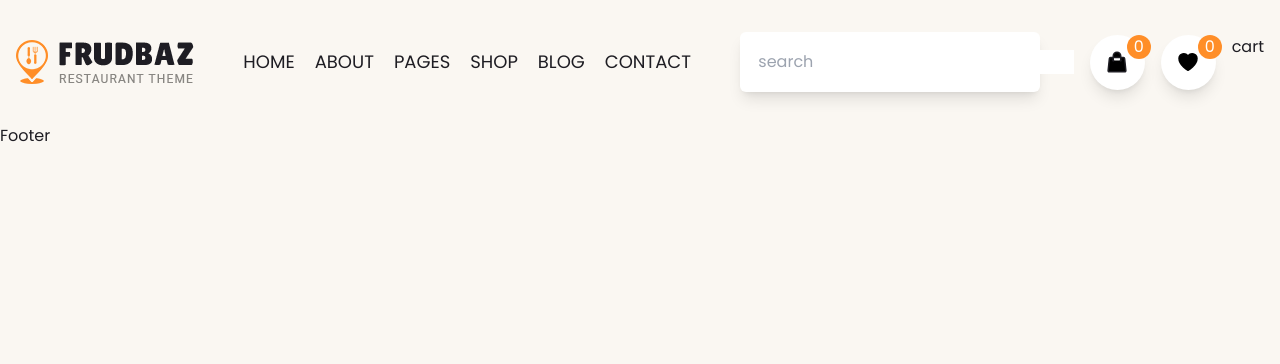
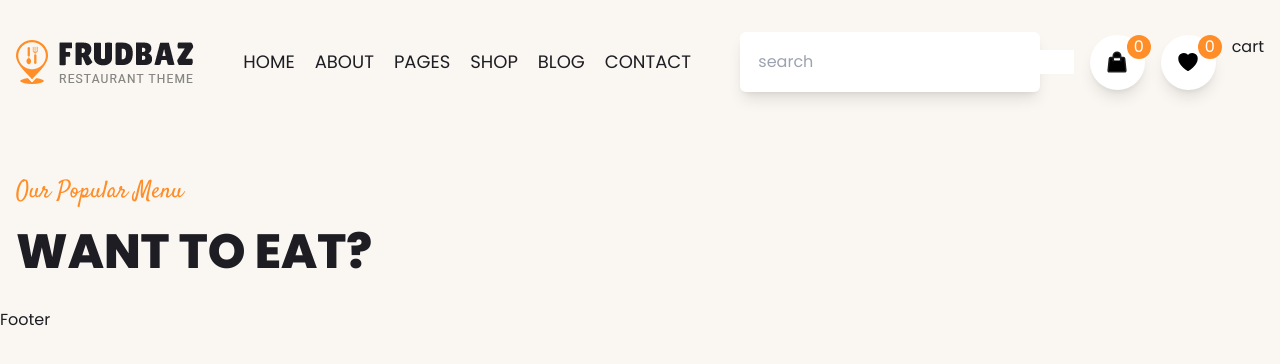
Before and after one commit to yastrb/vite-food-app, a React (Vite) app: page /home in a window 1280 px wide. Shown: the top 364 px of the page. Built offline with nearby package versions, Linux system fonts and the light colour scheme.

Commit message:
add: heading.jsx

```diff
--- /dev/null
+++ b/src/components/home/Heading.jsx
@@ -0,0 +1,12 @@
+import React from 'react'
+
+const Heading = (props) => {
+  return (
+    <div className='py-8'>
+        <h3 className=' title'>{props.title}</h3>
+        <h4 className=' subtitle'>{props.subtitle}</h4>
+    </div>
+  )
+}
+
+export default Heading
--- a/src/components/home/Home.jsx
+++ b/src/components/home/Home.jsx
@@ -1,9 +1,9 @@
 import React from 'react'
-import MenuSection from './menu/menu'
+import MenuSection from './menu/Menu'
 
 const Home = () => {
   return (
-    <div>
+    <div className=' container px-4'>
       <MenuSection/>
     </div>
   )
--- a/src/components/home/menu/Menu.jsx
+++ b/src/components/home/menu/Menu.jsx
@@ -1,11 +1,13 @@
 import React from 'react'
+import Heading from '../Heading'
 
 const MenuSection = () => {
   return (
     <section>
         <div className=' container'>
+            <Heading title='Our Popular Menu' subtitle="want to eat?"/>
             <div>
-                <h3></h3>
+              <div className=' grig grid-cols-2 lg:grid-cols-4'></div>
             </div>
         </div>
     </section>
--- a/src/index.css
+++ b/src/index.css
@@ -14,6 +14,9 @@ body {
         @apply absolute top-0 right-[-6px] h-6 w-6 bg-orange rounded-full text-[#fff] text-center;
     }
     .title {
-      @apply font-satisfy text-orange text-2xl font-normal;
+      @apply font-satisfy text-orange text-2xl font-normal my-5;
+    }
+    .subtitle {
+      @apply  font-extrabold text-5xl uppercase;
     }
   }
```
